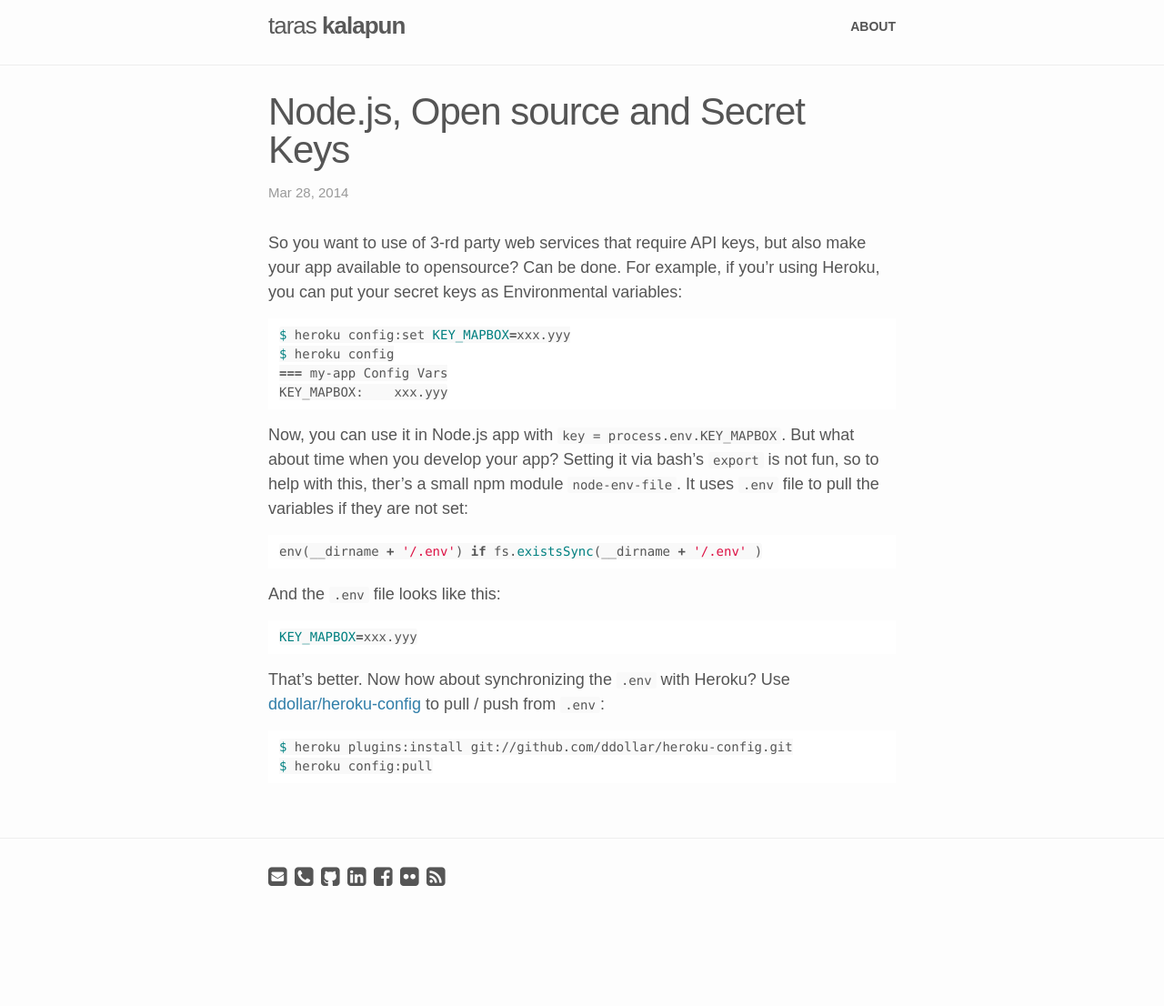
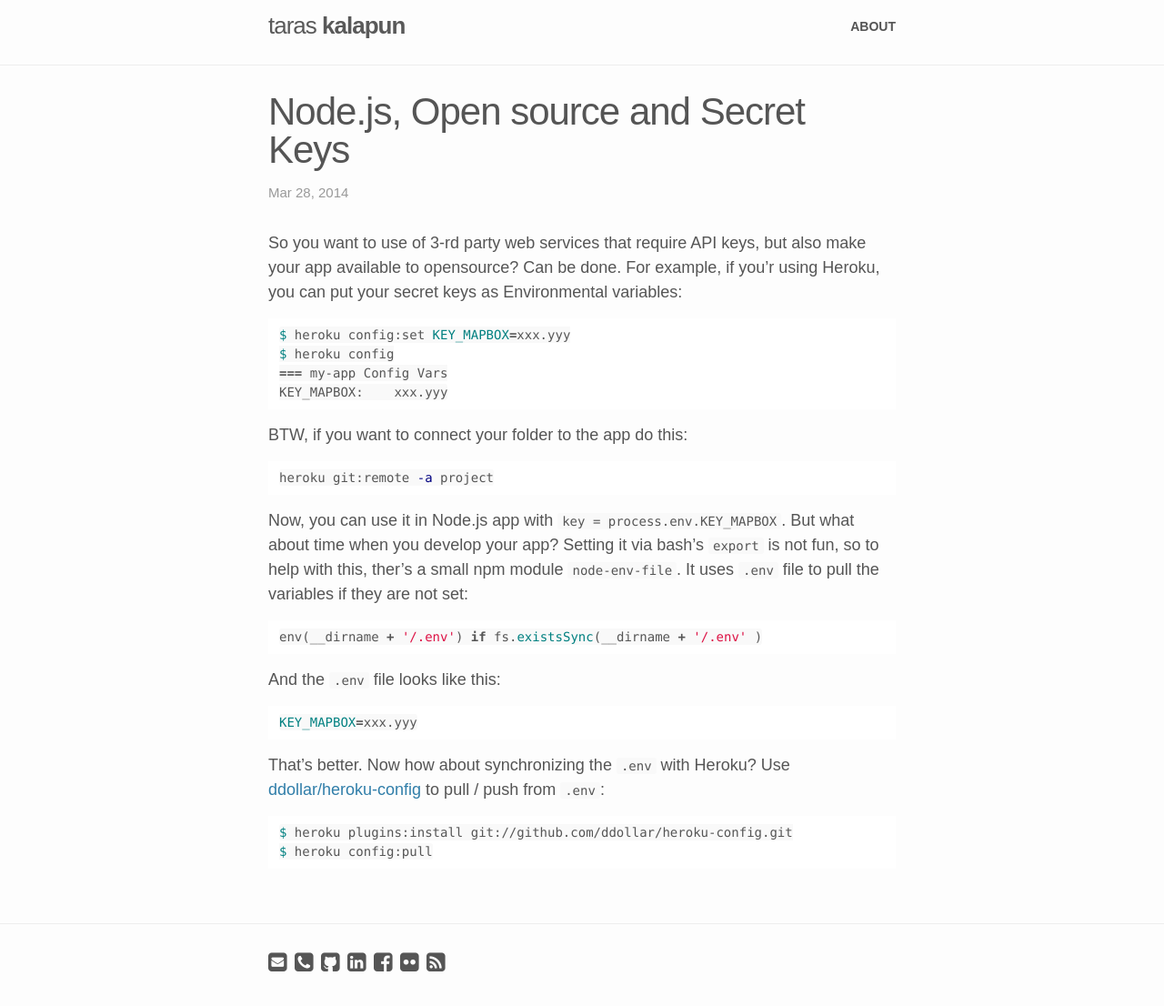
Before and after one commit to andreivisan/xslim.github.io, a Jekyll site: the page built from _posts/2014-03-28-node-js-open-source-and-secret-keys.md, in a window 1280 px wide. Shown: the whole page at 91% size. Built offline with Jekyll 4.4.1, drawn with Linux system fonts in a browser that asks for light colours; Markdown is read by kramdown in place of the engine named in the settings; comment, search, counter and statistics services are not loaded; before the commit the page ends 1012 px from its top, so only the background shows below that.

Commit message:
Update 2014-03-28-node-js-open-source-and-secret-keys.md

````diff
--- a/_posts/2014-03-28-node-js-open-source-and-secret-keys.md
+++ b/_posts/2014-03-28-node-js-open-source-and-secret-keys.md
@@ -13,6 +13,12 @@
 $ heroku config
 === my-app Config Vars
 KEY_MAPBOX:    xxx.yyy
+```
+
+BTW, if you want to connect your folder to the app do this:
+
+``` sh
+heroku git:remote -a project
 ```
 
 Now, you can use it in Node.js app with `key = process.env.KEY_MAPBOX`. But what about time when you develop your app? Setting it via bash's `export` is not fun, so to help with this, ther's a small npm module `node-env-file`. It uses `.env` file to pull the variables if they are not set:
````
